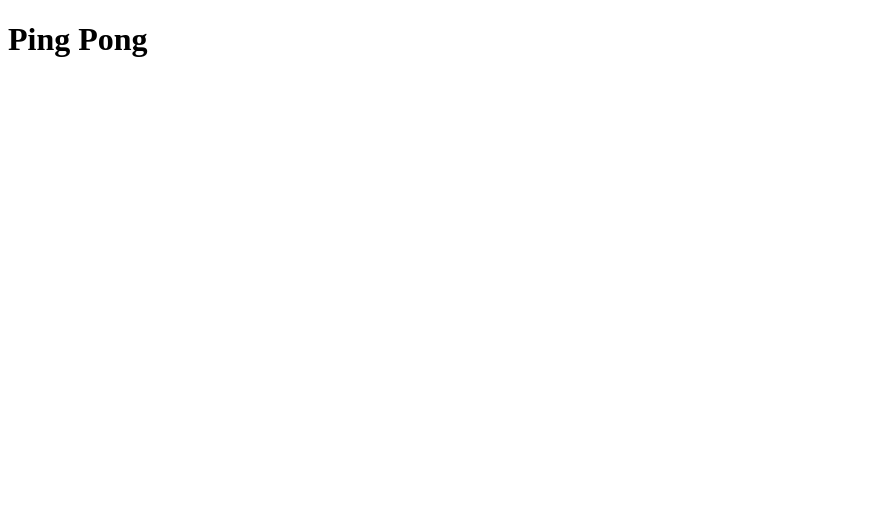
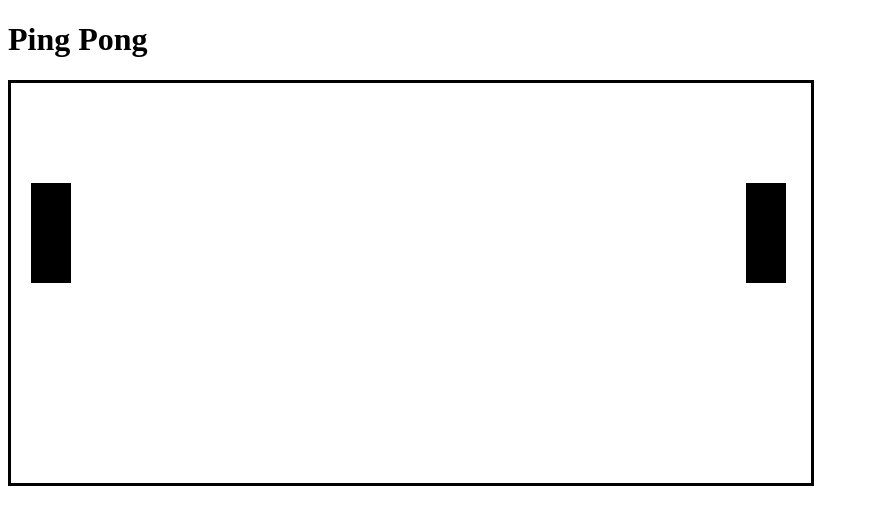
Before and after one commit to Pilar89/Practica_MCV, a plain HTML site: page index.html in a window 1280 px wide. Shown: the whole page, without its empty margins (0-869 px from the left). Drawn offline with Linux system fonts and the light colour scheme.

Commit message:
Creacion barras -- Se crean las 2 barras laterales del tablero (self.bar)

```diff
--- a/index.html
+++ b/index.html
@@ -6,9 +6,17 @@
     <meta name="viewport" content="width=device-width, initial-scale=1.0">
     <title>Document</title>
 </head>
+<title></title>
+
+<style>
+    canvas{border: solid;}
+</style>
 <body>
     <h1>Ping Pong</h1>
     <canvas id="canvas"></canvas>
+    <script src="main.js"></script>
+
+
 
 </body>
 </html>
--- a/main.js
+++ b/main.js
@@ -1,67 +1,82 @@
-class Board {
-  constructor(width, height) {
+(function () {
+  self.Board = function (width, height) {
     this.width = width;
     this.height = height;
     this.playing = false;
     this.game_over = false;
     this.bars = [];
     this.ball = null;
-  }
+  };
 
-  get elements() {
-    var elements = this.bars;
-    elements.push(ball);
-    return elements;
-  }
-}
-
-// (function () {
-//   var self.Board = function (width,height) {
-//       this.width = width;
-//       this.height = height;
-//       this.playing = false;
-//       this.game_over = false;
-//       this.bars = [];
-//       this.ball = null;
-
-//   }
-
-//   self.Board.prototype ={
-//       get elements(){
-//           var elements = this.bars;
-//           elements.push(ball);
-//           return elements;
-
-//       }
-//   }
-// })();
+  self.Board.prototype = {
+    get elements() {
+      var elements = this.bars;
+      elements.push(this.ball);
+      return elements;
+    },
+  };
+})();
 
 window.addEventListener("load", main);
 
-class BoardView {
-  constructor(canvas, board) {
+(function () {
+  self.BoardView = function (canvas, board) {
     this.canvas = canvas;
     this.canvas.width = board.width;
     this.canvas.height = board.height;
     this.board = board;
-    this.contexto = canvas.getContext("2d");
+    this.ctx = canvas.getContext("2d");
+  };
+
+  self.BoardView.prototype = {
+    draw: function () {
+      for (var i = this.board.elements.length - 1; i >= 0; i--) {
+        var el = this.board.elements[i];
+
+        draw(this.ctx, el);
+      }
+    },
+  };
+
+  function draw(ctx, element) {
+    if (element !== null && element.hasOwnProperty("kind")) {
+      switch (element.kind) {
+        case "rectangle":
+          ctx.fillRect(element.x, element.y, element.width, element.height);
+
+          break;
+      }
+    }
   }
-}
+})();
 
-// (function () {
-//     self.BoardView = function(canvas, board) {
-//         this.canvas = canvas;
-//         this.canvas.width = board.width;
-//         this.canvas.height = board.height;
-//         this.board = board;
-//         this.contexto = canvas.getContext("2d");
+//self.addEventListener("load",main);
 
-//     }
+(function () {
+  self.Bar = function (x, y, width, height, board) {
+    this.x = x;
+    this.y = y;
+    this.width = width;
+    this.height = height;
+    this.board = board;
+    this.board.bars.push(this);
+    this.kind = "rectangle";
+    console.log("hola mundo");
+  };
 
-// })();
+  self.Bar.prototype = {
+    down: function () {},
+
+    up: function () {},
+  };
+})();
 
 function main(params) {
   var board = new Board(800, 400);
+  var bar = new Bar(20, 100, 40, 100, board);
+  var bar = new Bar(735, 100, 40, 100, board);
   var canvas = document.getElementById("canvas");
   var board_view = new BoardView(canvas, board);
+
+  board_view.draw();
 }
```
